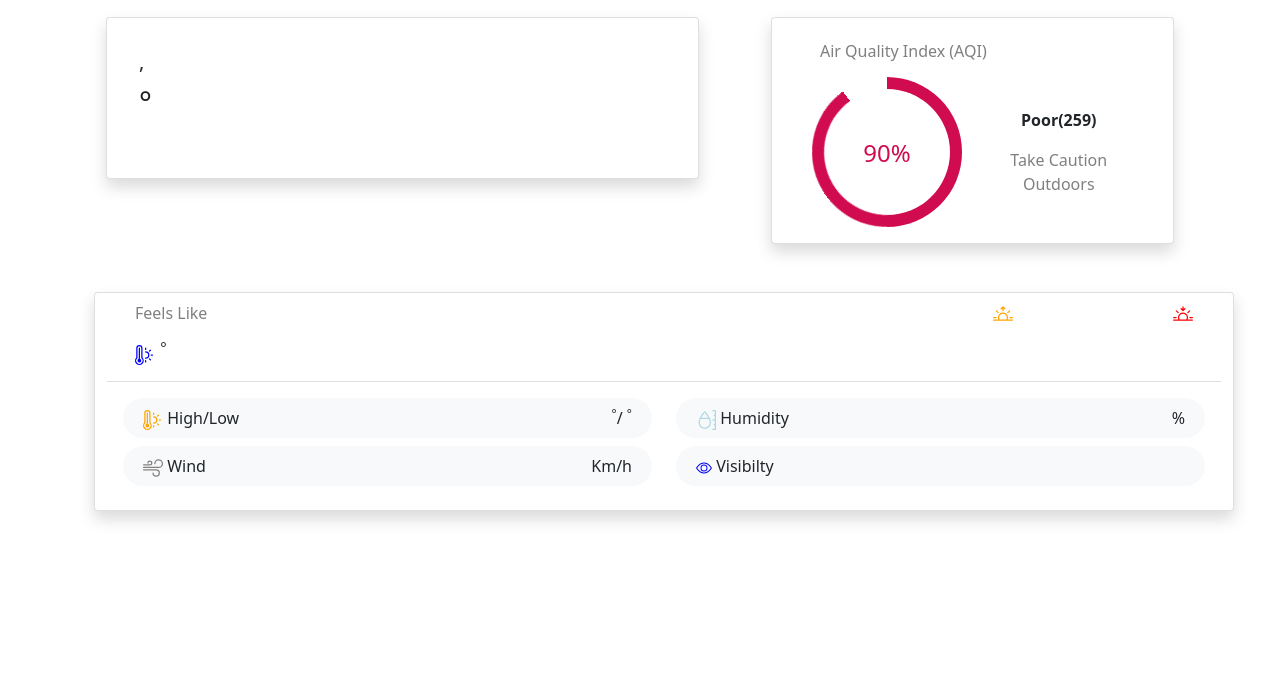
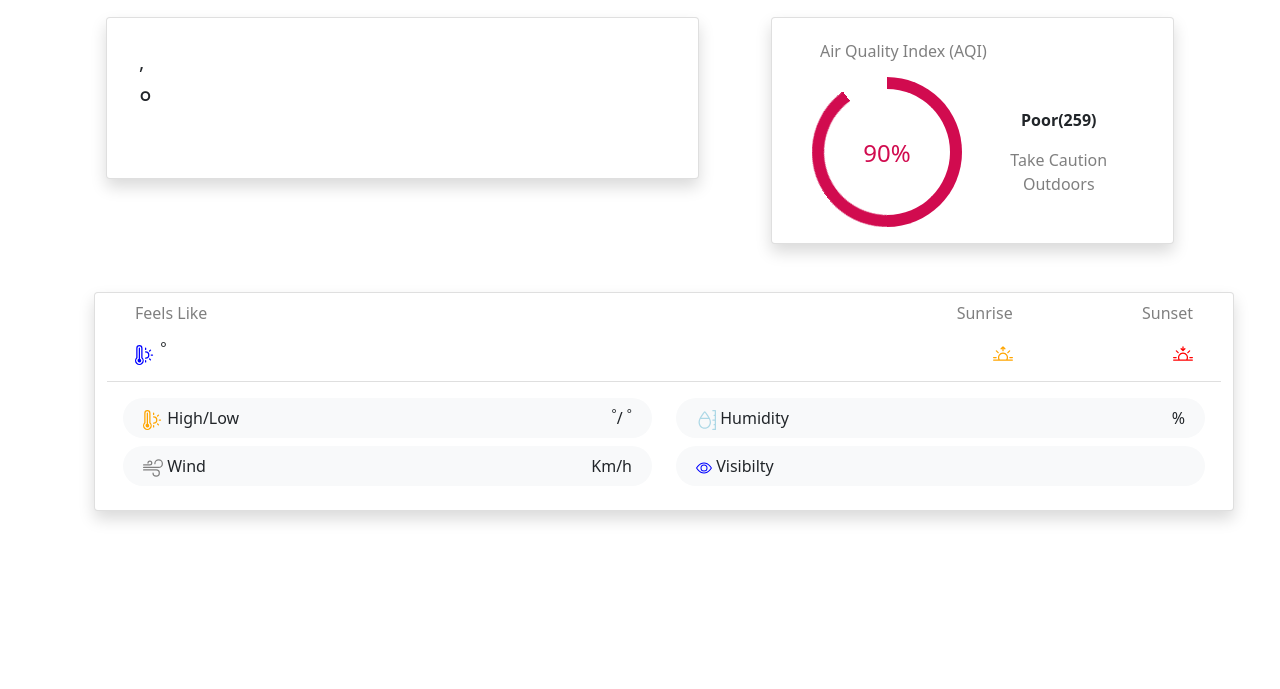
Before and after one commit to Sadiq98/weather-forecasting-website, a plain HTML site: page index.html in a window 1280 px wide. Shown: the part 63-752 px from the top of the page. Drawn offline with Linux system fonts and the light colour scheme; no server answers.

Commit message:
Update index.html

```diff
--- a/index.html
+++ b/index.html
@@ -113,7 +113,13 @@
                                     <strong><span id="feels_like"></span></strong><sup>&deg;</sup></h3>
                             </div>
                             <div class="col-lg-4 text-end">
-                                <div class="row">
+                                <div class="row mb-3">
+                                    <div class="col-lg-6">
+                                        <span class="text-black-50">Sunrise</span>
+                                    </div>
+                                    <div class="col-lg-6">
+                                        <span class="text-black-50">Sunset</span>
+                                    </div>
                                 </div>
                                 <div class="row">
                                     <div class="col-lg-6">
```
